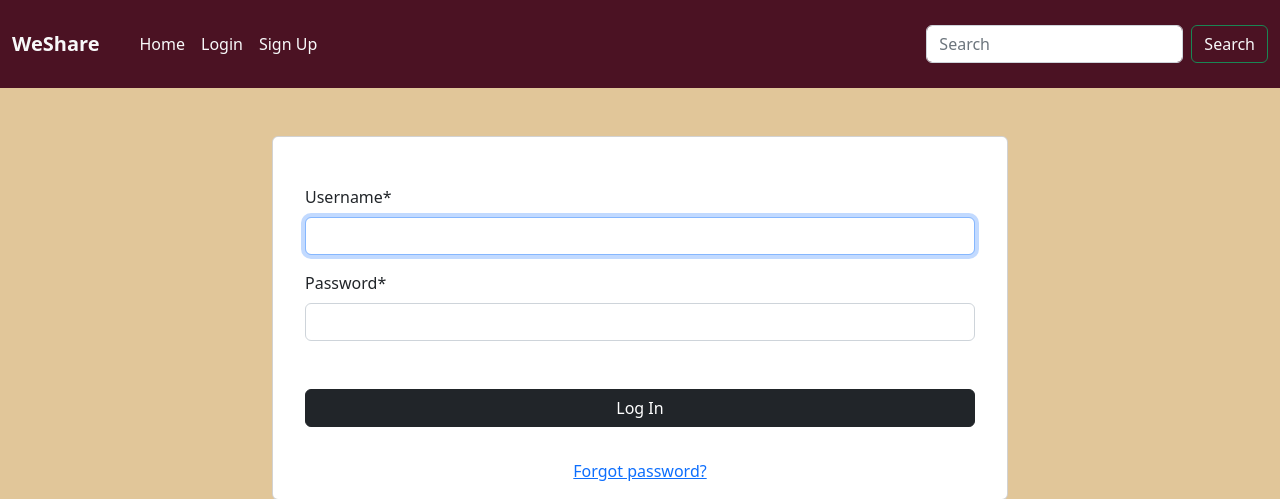
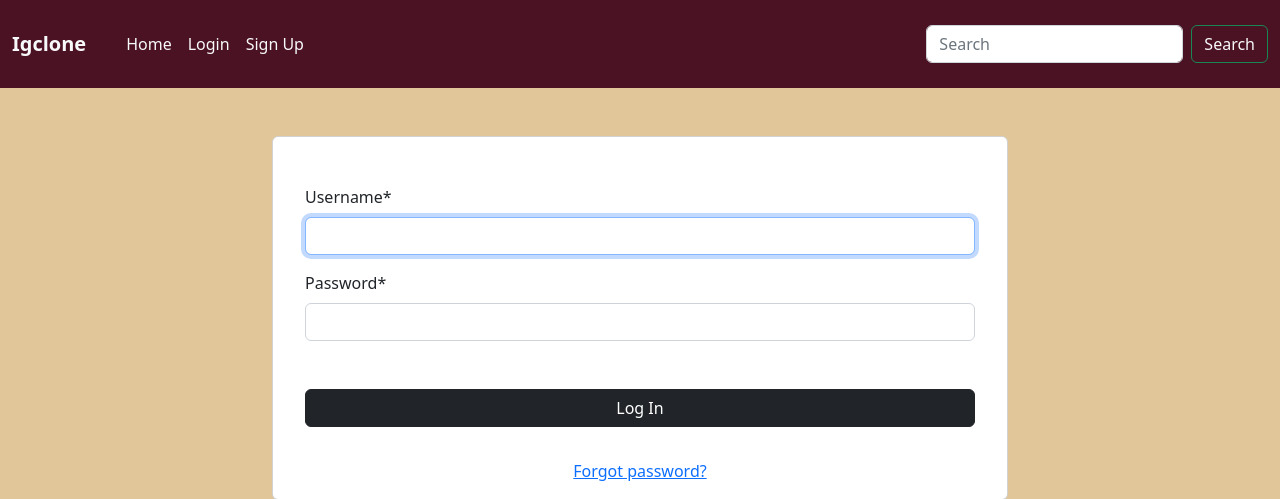
Before and after one commit to munga114/ig-clone, a Django app: a page that uses mainapp/templates/navbar.html in a window 1280 px wide. Shown: the top 499 px of the page. Run offline with Django 4.2, Linux system fonts and the light colour scheme; parts of the project's set-up code (start-up, migrations or seed data) failed here and were passed over; some libraries are stand-ins or nearby versions.

Commit message:
edit title in navbar.html file

```diff
--- a/mainapp/templates/navbar.html
+++ b/mainapp/templates/navbar.html
@@ -1,6 +1,6 @@
 <nav class="navbar navbar-expand-lg navbar-light" style="background-color:#4b1223;">
     <div class="container-fluid ">
-        <a class="navbar-brand text-light fw-bold" href="#">WeShare</a>
+        <a class="navbar-brand text-light fw-bold" href="#">Igclone</a>
         <button class="navbar-toggler" type="button" data-bs-toggle="collapse" data-bs-target="#navbarSupportedContent" aria-controls="navbarSupportedContent" aria-expanded="false" aria-label="Toggle navigation">
         <span class="navbar-toggler-icon"></span>
       </button>
```
